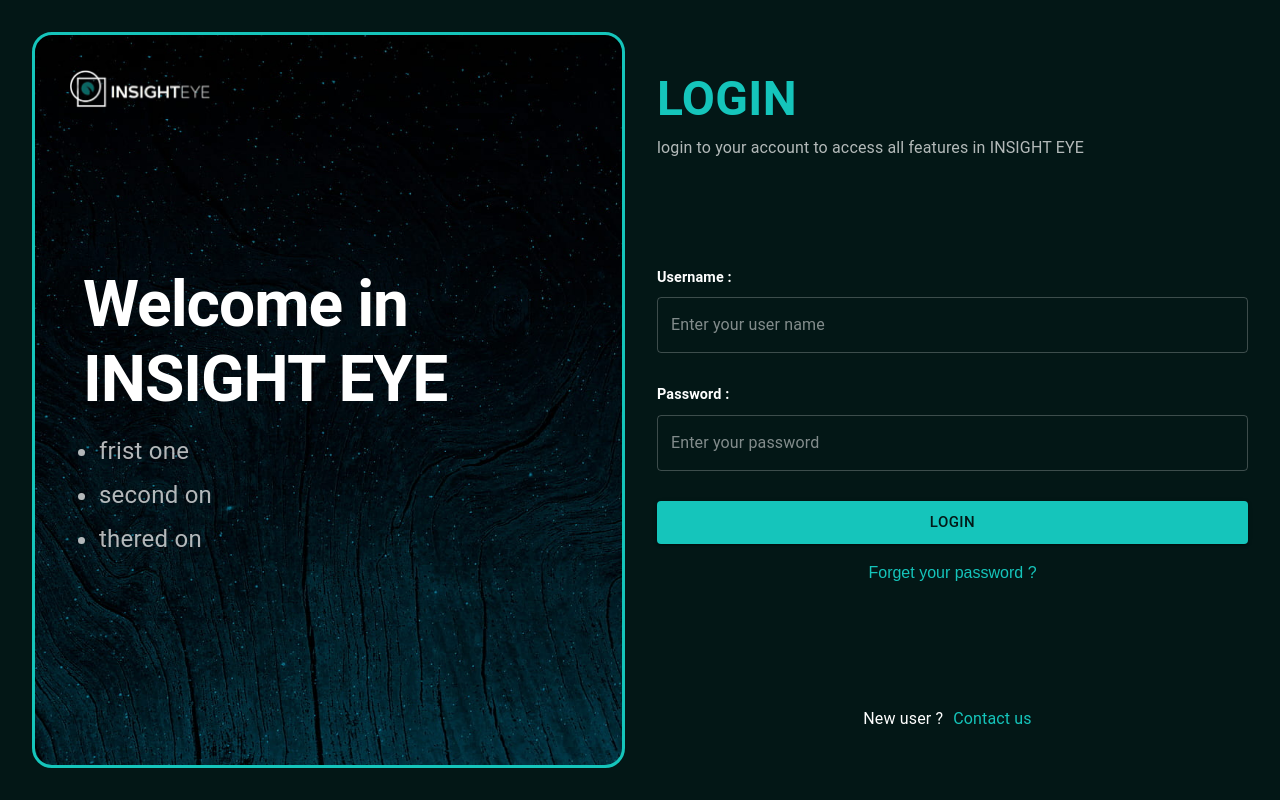
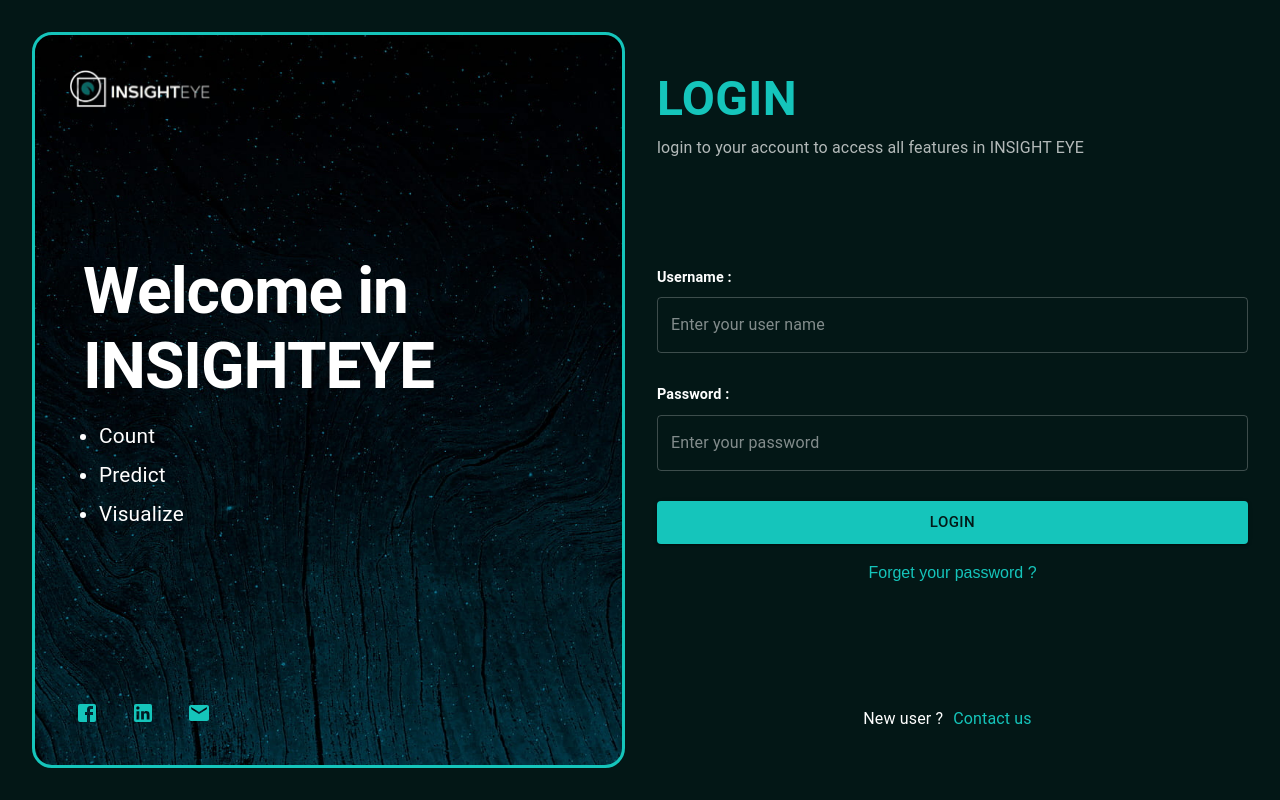
Before and after one commit to randa-11295/Insight-eye, a React (Create React App) app: page / in a window 1280 px wide. Built offline with nearby package versions, Linux system fonts and the light colour scheme.

Commit message:
add icon section

```diff
--- a/src/Components/Auth/Info.js
+++ b/src/Components/Auth/Info.js
@@ -1,7 +1,7 @@
 import logo from "../../Images/logo.png";
 import bg from "../../Images/infobg.jpg";
 import { Box, Stack, Typography } from "@mui/material";
-
+import SocialMediaLinks from "./SocialMediaLinks"
 const Info = () => {
   return (
     <Stack sx={boxStyle}>
@@ -10,15 +10,18 @@ const Info = () => {
       </Box>
       <Stack sx={contentStyle}>
         <Typography variant="h1" sx={titleStyle}>
-          Welcome in <br /> INSIGHT EYE
+          Welcome in <br /> INSIGHTEYE
         </Typography>
 
         <Typography component="ul"  sx={desStyle}>
-          <Typography component="li" sx={desStyle }>frist one</Typography>
-          <Typography component="li" sx={desStyle} >second on</Typography>
-          <Typography component="li" sx={desStyle}> thered on</Typography>
+          <Typography component="li" sx={desStyle }>Count
+
+</Typography>
+          <Typography component="li" sx={desStyle} >Predict </Typography>
+          <Typography component="li" sx={desStyle}> Visualize </Typography>
         </Typography>
       </Stack>
+      <SocialMediaLinks/>
     </Stack>
   );
 };
@@ -61,7 +64,6 @@ const titleStyle = {
 };
 
 const desStyle = {
-  fontSize: "1.5rem", // Responsive font sizes
-  color: "text.secondary",
+  fontSize: "1.3rem", // Responsive font sizes
 m :1
 };
--- /dev/null
+++ b/src/Components/Auth/SocialMediaLinks.js
@@ -0,0 +1,25 @@
+import React from "react";
+import { Box, IconButton, Tooltip } from "@mui/material";
+import { Facebook, Twitter, Instagram, LinkedIn, Email } from "@mui/icons-material";
+
+const socialLinks = [
+  { name: "Facebook", icon: <Facebook />, url: "https://www.facebook.com/gateworx.net" },
+  { name: "LinkedIn", icon: <LinkedIn />, url: "https://www.linkedin.com/company/gateworx/posts/?feedView=all" },
+  { name: "Email", icon: <Email />, url: "mailto:Insighteye@gateworx.net" }
+];
+
+const SocialMediaLinks = () => {
+  return (
+    <Box display="flex" justifyContent={{sx: "center" ,md :"flex-start"}} gap={2}>
+      {socialLinks.map((link, index) => (
+        <Tooltip key={index}  title={link.name} placement="top" >
+          <IconButton color="primary" component="a" href={link.url} target="_blank">
+            {link.icon}
+          </IconButton>
+        </Tooltip>
+      ))}
+    </Box>
+  );
+};
+
+export default SocialMediaLinks;
```
